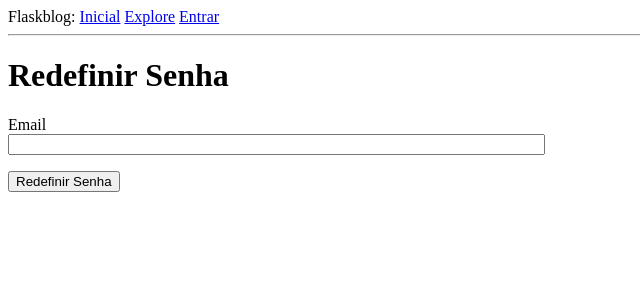
After one commit to CleoAguiar/FlaskBlog, a Flask app: page /reset_password_request in a window 1280 px wide. The commit adds this page. Shown: the top 300 px of the page, without its empty margins (0-640 px from the left). Run offline with Flask 2, Linux system fonts and the light colour scheme; parts of the project's set-up code (start-up, migrations or seed data) failed here and were passed over.

Commit message:
feat: Request to password reset

```diff
--- a/app/forms.py
+++ b/app/forms.py
@@ -52,3 +52,8 @@ class PostForm(FlaskForm):
     post = TextAreaField('Diga algo',
                          validators=[DataRequired(), Length(min=1, max=140)])
     submit = SubmitField('Publicar')
+
+
+class ResetPasswordRequestForm(FlaskForm):
+    email = StringField('Email', validators=[DataRequired(), Email()])
+    submit = SubmitField("Redefinir Senha")
--- a/app/routes.py
+++ b/app/routes.py
@@ -1,10 +1,12 @@
 from flask import render_template, flash, redirect, url_for, request
 from app import app, db
 from app.forms import LoginForm, RegistrationForm, EditProfileForm, PostForm
+from app.forms import ResetPasswordRequestForm
 from flask_login import current_user, login_user, logout_user, login_required
 from app.models import User, Post
 from werkzeug.urls import url_parse
 from datetime import datetime
+from app.email import send_password_reset_email
 
 
 @app.route('/', methods=['GET', 'POST'])
@@ -154,3 +156,18 @@ def explore():
     return render_template('index.html', title='Explore',
                            posts=posts.items,
                            prev_url=prev_url, next_url=next_url)
+
+
+@app.route('/reset_password_request', methods=['GET', 'POST'])
+def reset_password_request():
+    if current_user.is_authenticated:
+        return redirect(url_for('index'))
+    form = ResetPasswordRequestForm()
+    if form.validate_on_submit():
+        user = User.query.filter_by(email=form.email.data).first()
+        if user:
+            send_password_reset_email(user)
+        flash('Verifique seu email para redefinir seu email')
+        return redirect(url_for('login'))
+    return render_template('reset_password_request.html',
+                           title='Redefinir Senha', form=form)
--- a/app/templates/login.html
+++ b/app/templates/login.html
@@ -26,6 +26,10 @@
 		{{ form.submit() }}
 	</p>
 	<p>
+		Esqueceu sua senha?
+		<a href="{{ url_for('reset_password_request') }}">Redefinir</a>
+	</p>
+	<p>
 		Ainda não tem perfil? <a href="{{ url_for('register') }}">Criar conta</a>
 	</p>
 </form>
--- /dev/null
+++ b/app/templates/reset_password_request.html
@@ -0,0 +1,16 @@
+{% extends "base.html" %}
+
+{% block content %}
+<h1>Redefinir Senha</h1>
+<form action="" method="POST">
+	{{ form.hidden_tag() }}
+	<p>
+		{{ form.email.label }}<br>
+		{{ form.email(size=64) }}<br>
+		{% for error in form.email.errors %}
+		<span style="color: red;">[{{ error }}]</span>
+		{% endfor %}
+	</p>
+	<p>{{ form.submit() }}</p>
+</form>
+{% endblock %}
```
